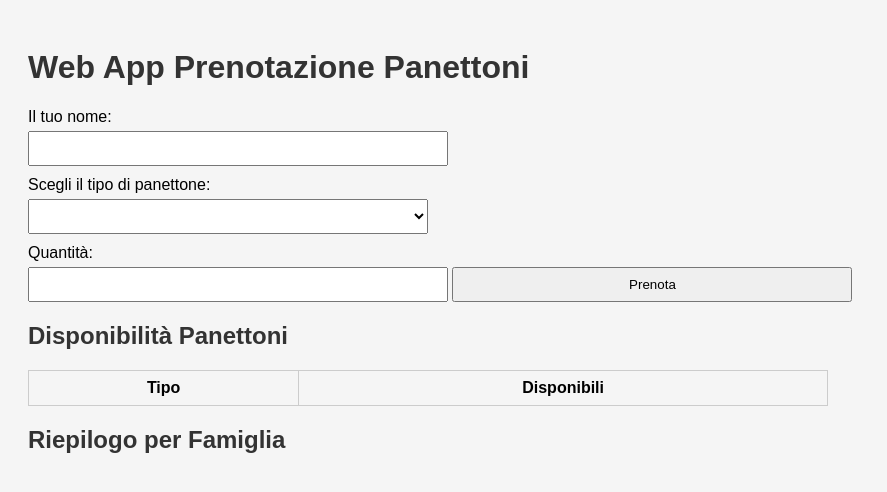
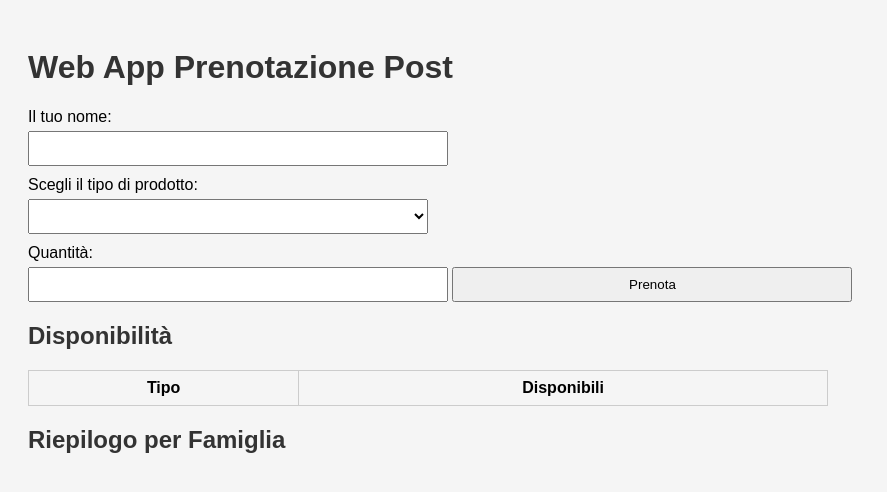
Before and after one commit to dvdrom89/panettoni, a plain HTML site: page index.html in a window 1280 px wide. Shown: the whole page, without its empty margins (0-887 px from the left). Drawn offline with Linux system fonts and the light colour scheme; no server answers.

Commit message:
Update index.html

```diff
--- a/index.html
+++ b/index.html
@@ -41,13 +41,13 @@
   </style>
 </head>
 <body>
-  <h1>Web App Prenotazione Panettoni</h1>
+  <h1>Web App Prenotazione Post</h1>
 
   <div id="form">
     <label for="nome">Il tuo nome:</label>
     <input type="text" id="nome" required />
 
-    <label for="panettone">Scegli il tipo di panettone:</label>
+    <label for="panettone">Scegli il tipo di prodotto:</label>
     <select id="panettone"></select>
 
     <label for="quantita">Quantità:</label>
@@ -56,7 +56,7 @@
     <button onclick="prenota()">Prenota</button>
   </div>
 
-  <h2>Disponibilità Panettoni</h2>
+  <h2>Disponibilità</h2>
   <table id="tabellaGiacenza">
     <thead>
       <tr><th>Tipo</th><th>Disponibili</th></tr>
```
